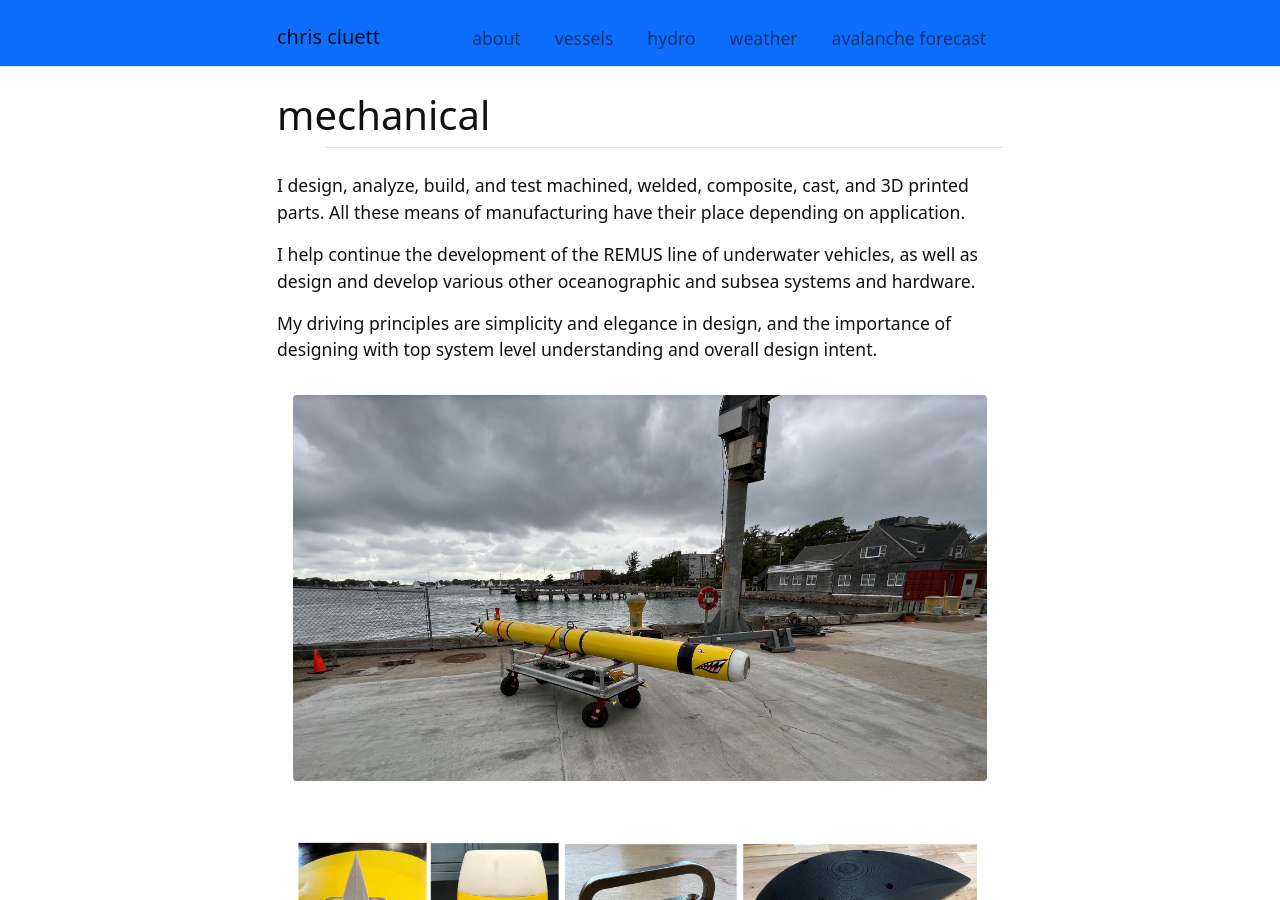
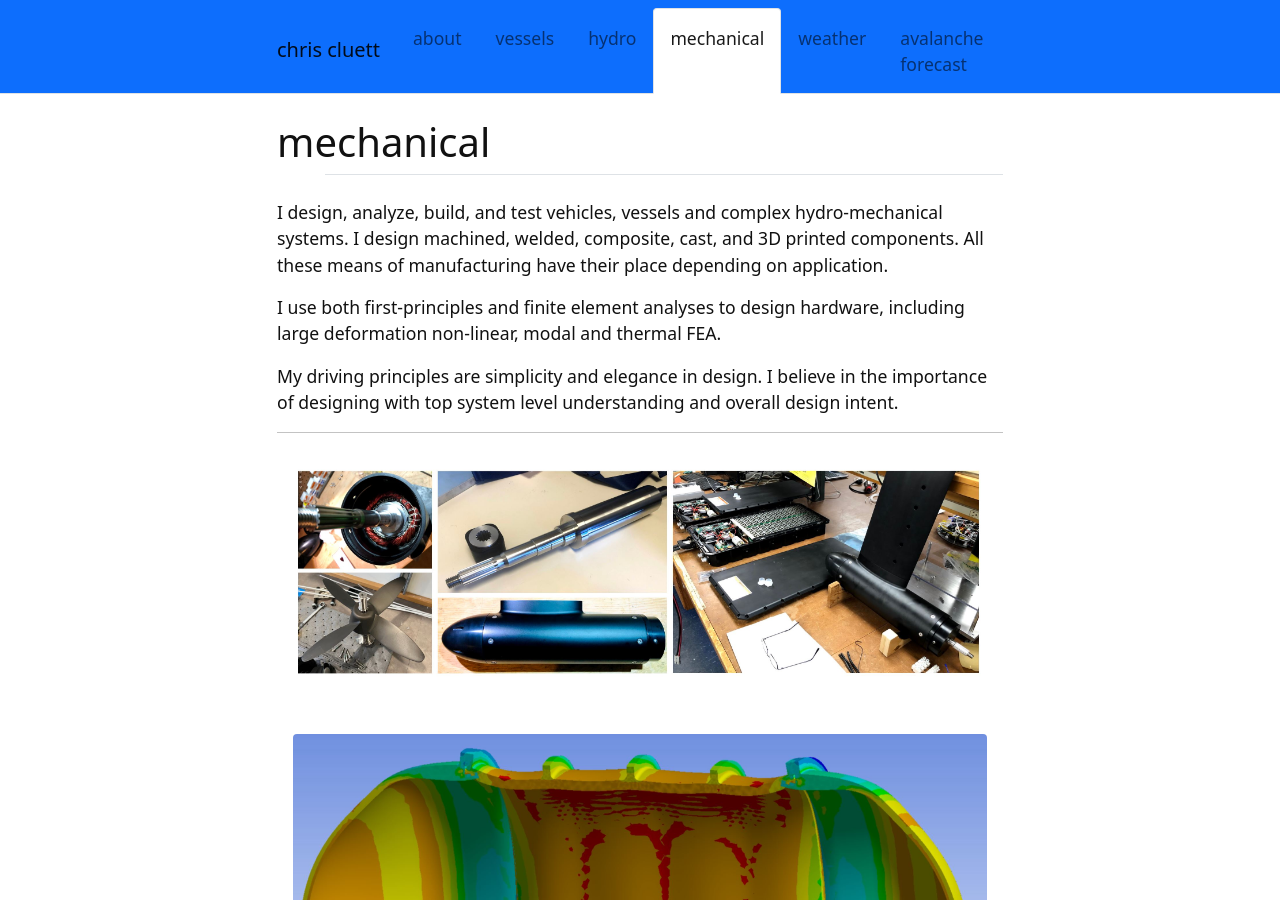
Before and after one commit to ccluett/website, a Jekyll site: the page built from content/3-mechanical.md, in a window 1280 px wide and 900 px high. Built offline with Jekyll 4.4.1, drawn with Linux system fonts in a browser that asks for light colours; some of the changed text lies outside the part shown.

Commit message:
Update 3-mechanical.md

```diff
--- a/content/3-mechanical.md
+++ b/content/3-mechanical.md
@@ -1,29 +1,18 @@
 ---
 title: mechanical
-nav: false
+nav: true
 ---
 
-I design, analyze, build, and test machined, welded, composite, cast, and 3D printed parts. All these means of manufacturing have their place depending on application.
+I design, analyze, build, and test vehicles, vessels and complex hydro-mechanical systems. I design machined, welded, composite, cast, and 3D printed components. All these means of manufacturing have their place depending on application.
 
-I help continue the development of the REMUS line of underwater vehicles, as well as design and develop various other oceanographic and subsea systems and hardware.
+I use both first-principles and finite element analyses to design hardware, including large deformation non-linear, modal and thermal FEA.
 
-My driving principles are simplicity and elegance in design, and the importance of designing with top system level understanding and overall design intent.
-
-{% include figure.html img="r600.JPG" width="100%" %}
-
-{% include figure.html img="fabs1.JPG" width="100%" %}
-
-{% include figure.html img="fab2.JPG" width="100%" %}
-
+My driving principles are simplicity and elegance in design. I believe in the importance of designing with top system level understanding and overall design intent.
 
 --------
 
-## structural design
-
-I use both finite element and first-principles based analysis to structurally design subsea components and hardware, including large deformation nonlinear collapse  of pressure vessels and boundaries.
+{% include figure.html img="fab2.JPG" width="100%" %}
 
 {% include figure.html img="tank.JPG" width="100%" %}
 
 {% include figure.html img="hull-fea.JPG" width="100%" %}
-
-{% include figure.html img="PT_hull.jpg" width="100%" %}
```
